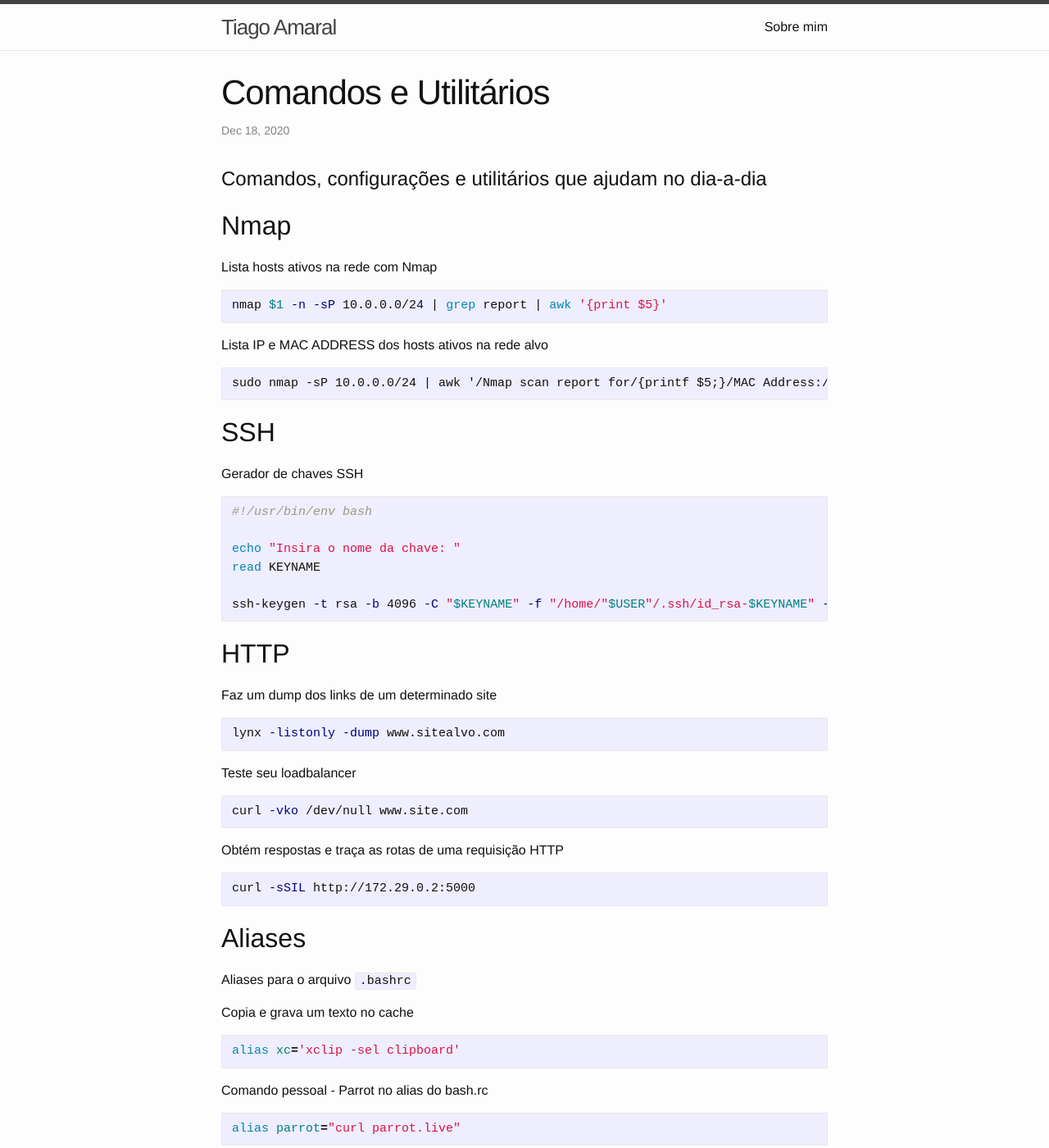
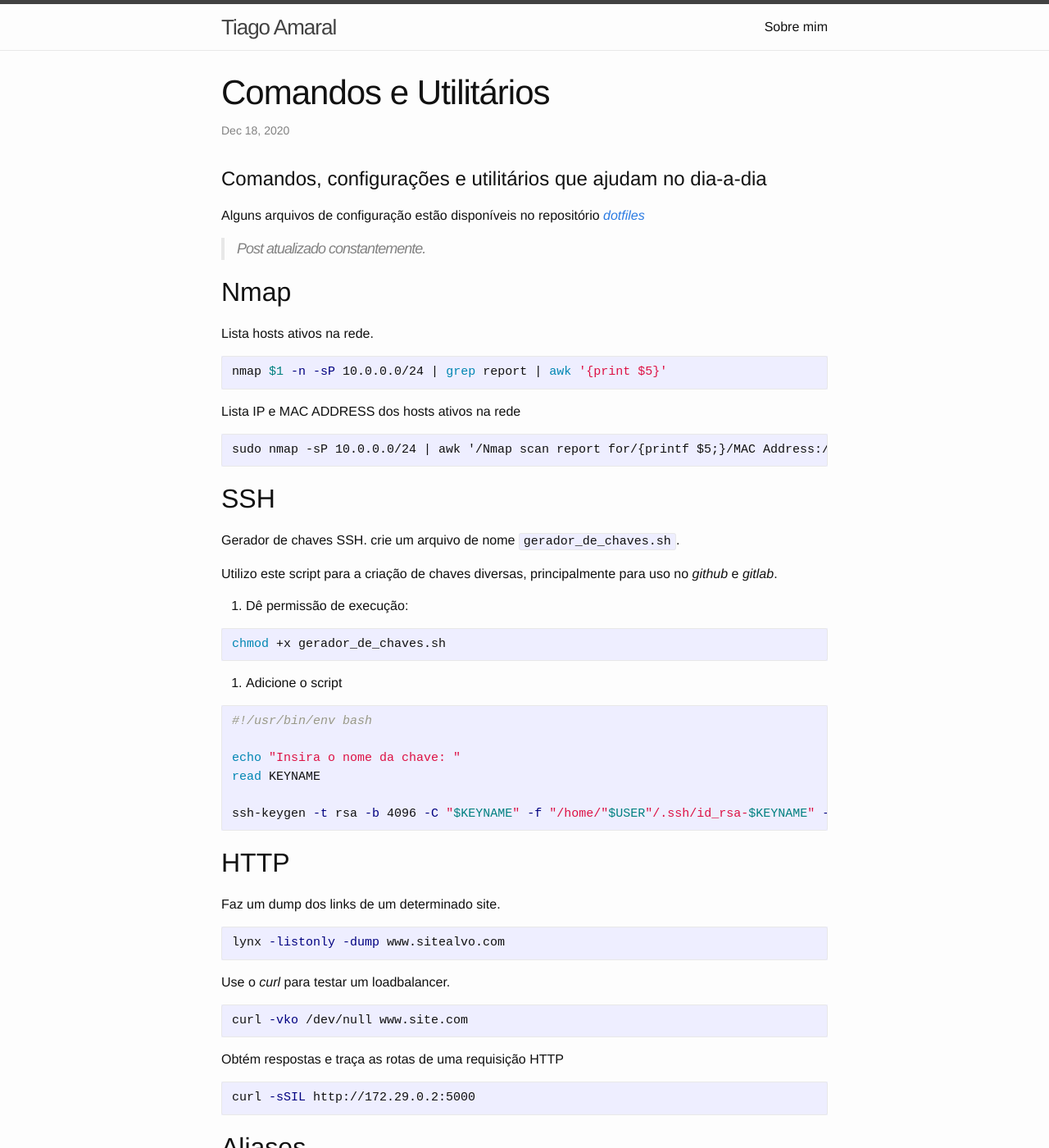
Before and after one commit to actiago/actiago.github.io, a Jekyll site: the page built from _posts/2020-12-18-useful-commands.markdown, in a window 1280 px wide and 1400 px high. Shown: the whole window at 82% size. Built offline with Jekyll 4.4.1, drawn with Linux system fonts in a browser that asks for light colours; some of the changed text lies outside the part shown.

Commit message:
Atualiza o post dinâmico useful commands

````diff
--- a/_posts/2020-12-18-useful-commands.markdown
+++ b/_posts/2020-12-18-useful-commands.markdown
@@ -7,15 +7,19 @@ categories: blog
 
 # Comandos, configurações e utilitários que ajudam no dia-a-dia
 
+Alguns arquivos de configuração estão disponíveis no repositório [_dotfiles_](https://github.com/actiago/dotfiles)
+
+> Post atualizado constantemente.
+
 ## Nmap
 
-Lista hosts ativos na rede com Nmap
+Lista hosts ativos na rede.
 
 ```bash
 nmap $1 -n -sP 10.0.0.0/24 | grep report | awk '{print $5}'
 ```
 
-Lista IP e MAC ADDRESS dos hosts ativos na rede alvo
+Lista IP e MAC ADDRESS dos hosts ativos na rede
 
 ```
 sudo nmap -sP 10.0.0.0/24 | awk '/Nmap scan report for/{printf $5;}/MAC Address:/{print " => "$3;}' | sort
@@ -23,7 +27,17 @@ sudo nmap -sP 10.0.0.0/24 | awk '/Nmap scan report for/{printf $5;}/MAC Address:
 
 ## SSH
 
-Gerador de chaves SSH
+Gerador de chaves SSH. crie um arquivo de nome ```gerador_de_chaves.sh```.
+
+Utilizo este script para a criação de chaves diversas, principalmente para uso no _github_ e _gitlab_.
+
+1. Dê permissão de execução:
+
+```bash
+chmod +x gerador_de_chaves.sh
+```
+
+2. Adicione o script
 
 ```bash
 #!/usr/bin/env bash
@@ -36,13 +50,13 @@ ssh-keygen -t rsa -b 4096 -C "$KEYNAME" -f "/home/"$USER"/.ssh/id_rsa-$KEYNAME"
 
 ## HTTP
 
-Faz um dump dos links de um determinado site
+Faz um dump dos links de um determinado site.
 
 ```bash
 lynx -listonly -dump www.sitealvo.com
 ```
 
-Teste seu loadbalancer
+Use o _curl_ para testar um loadbalancer.
 
 ```bash
 curl -vko /dev/null www.site.com
@@ -58,25 +72,25 @@ curl -sSIL http://172.29.0.2:5000
 
 Aliases para o arquivo ```.bashrc```
 
-Copia e grava um texto no cache
+Copia e grava um texto na área de transferência do sistema operacional.
 
 ```bash
 alias xc='xclip -sel clipboard'
 ```
 
-Comando pessoal - Parrot no alias do bash.rc
+**Comando pessoal** para momentos de caos e stress - Parrot [![Parrot](https://emoji.gg/assets/emoji/5892_parrot.gif)](https://emoji.gg/emoji/5892_parrot)
 
 ```bash
-alias parrot="curl parrot.live"
+alias parrot='curl parrot.live'
 ```
 
-Python VirtualEnvWrapper
+Python VirtualEnvWrapper.
 
 ```bash
 export VIRTUALENVWRAPPER_PYTHON=/usr/bin/python3
-export VIRTUALENVWRAPPER_VIRTUALENV=/home/tiago/.local/bin/virtualenv
+export VIRTUALENVWRAPPER_VIRTUALENV=/home/$USER/.local/bin/virtualenv
 export WORKON_HOME=$HOME/.virtualenvs
-source /home/tiago/.local/bin/virtualenvwrapper.sh
+source /home/$USER/.local/bin/virtualenvwrapper.sh
 ```
 
 ## Arquivos de configuração
@@ -155,3 +164,5 @@ au BufNewFile,BufRead Vagrantfile set filetype=ruby
 au BufNewFile,BufRead *.textile set filetype=redminewiki
 au BufNewFile,BufRead *.tfstate set filetype=json
 ```
+
+> Como já proposto anteriormente, este post poderá sofer alterações.
````
Also changed, not shown: other parts of _posts/2020-12-18-useful-commands.markdown (+0 -5 lines).
